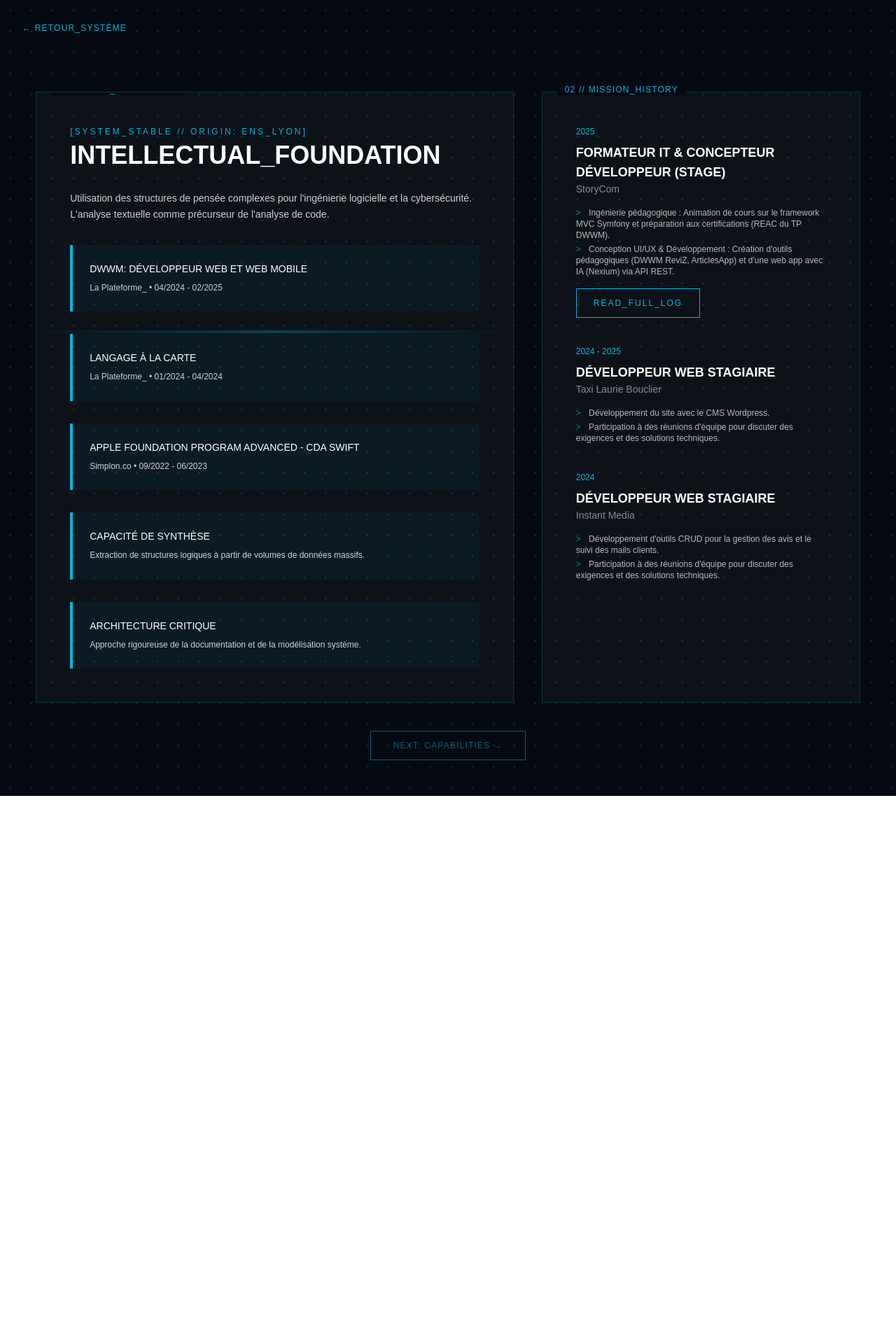
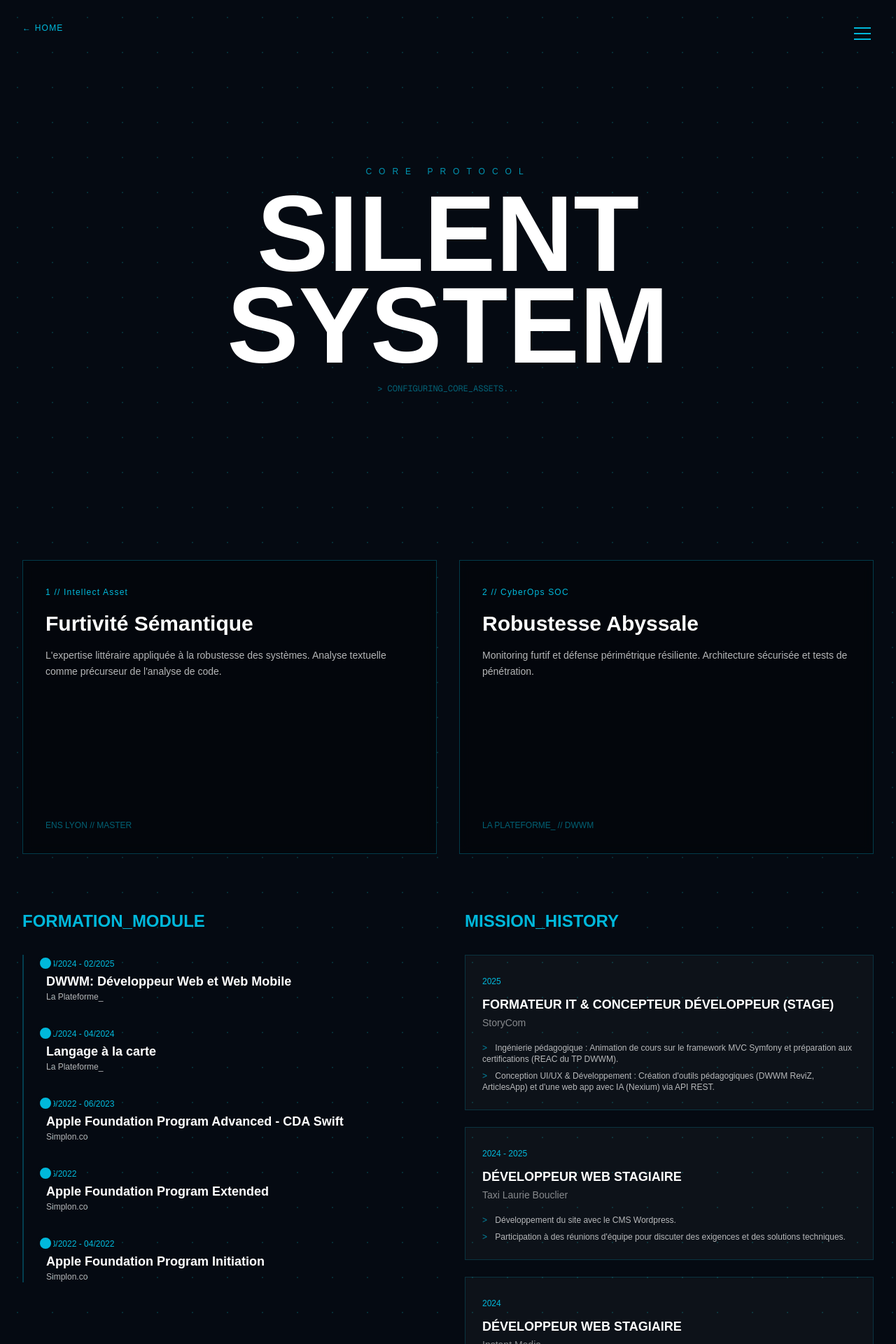
Before and after one commit to kydoCode/portfolio-front-2026, a Next.js app: page /core in a window 1280 px wide. Shown: the top 1920 px of the page at 70% size. Before the commit the page ends 1137 px from the top, so only its background shows below. Built offline with nearby package versions, Linux system fonts and the light colour scheme.

Commit message:
US-043: Refonte UI complète - Landing (torche hover) + Core (Hero+3D Cards+Timeline) + Capabilities (Progress+Badges+Modale) + Peripheral (Terminal+Abyss+Sonar)

```diff
--- a/src/app/capabilities/page.tsx
+++ b/src/app/capabilities/page.tsx
@@ -1,110 +1,161 @@
 'use client';
 
 import { useRouter } from 'next/navigation';
+import { useState } from 'react';
 import projectsData from '@/data/projects.json';
 
 export default function SystemCapabilities() {
   const router = useRouter();
+  const [selectedProject, setSelectedProject] = useState<any>(null);
 
   const techStack = [
-    { category: 'Frontend', skills: ['React', 'Next.js 16', 'TypeScript', 'Tailwind CSS', 'Vue.js'] },
-    { category: 'Backend', skills: ['Node.js', 'PostgreSQL', 'Prisma', 'API REST', 'Django'] },
-    { category: 'DevOps', skills: ['Git', 'Docker', 'Vercel', 'CI/CD', 'GitHub Actions'] },
-    { category: 'Mobile', skills: ['Swift', 'SwiftUI', 'iOS Development'] },
-    { category: 'Tools', skills: ['VS Code', 'Figma', 'Postman', 'Notion'] },
-    { category: 'Cyber', skills: ['OWASP', 'Sécurité Web', 'Audit', 'RGPD'] }
+    { name: 'React/TypeScript', level: 85 },
+    { name: 'Next.js', level: 80 },
+    { name: 'Node.js', level: 75 },
+    { name: 'PostgreSQL', level: 70 },
+    { name: 'Docker', level: 65 },
+    { name: 'Swift/iOS', level: 60 }
+  ];
+
+  const certifications = [
+    { name: 'DWWM', status: 'CRITICAL', year: 2025 },
+    { name: 'Apple Foundation', status: 'NORMAL', year: 2023 }
   ];
 
   return (
-    <div className="min-h-screen bg-[#050a12] text-white p-8 cursor-none" style={{ backgroundImage: 'radial-gradient(rgba(0, 245, 255, 0.2) 1px, transparent 1px)', backgroundSize: '30px 30px' }}>
+    <div className="min-h-screen bg-[#050a12] text-white overflow-x-hidden" style={{ backgroundImage: 'radial-gradient(rgba(0, 245, 255, 0.15) 1px, transparent 1px)', backgroundSize: '50px 50px' }}>
 
       <button
         onClick={() => router.push('/core')}
         className="fixed top-8 left-8 text-cyan-500 text-xs tracking-widest hover:text-white transition-colors z-50"
       >
-        ← CORE_PROCESSOR
+        ← CORE
       </button>
 
-      <div className="max-w-7xl mx-auto pt-20">
+      <section className="max-w-[1400px] mx-auto px-8 py-20">
 
-        <section className="border border-cyan-500/20 bg-white/[0.03] p-12 relative mb-10">
-          <span className="absolute -top-3 left-5 bg-[#050a12] px-3 text-xs text-cyan-500 tracking-widest">
-            03 // SYSTEM_CAPABILITIES
-          </span>
-
-          <h2 className="text-4xl font-bold uppercase mb-8">Technical_Arsenal</h2>
-
-          <div className="grid grid-cols-1 md:grid-cols-2 lg:grid-cols-3 gap-6">
-            {techStack.map((tech, i) => (
-              <div key={i} className="bg-cyan-500/5 border-l-4 border-cyan-500 p-6 hover:bg-cyan-500/10 transition-all">
-                <h3 className="text-sm uppercase mb-3 text-cyan-500">{tech.category}</h3>
-                <div className="flex flex-wrap gap-2">
-                  {tech.skills.map((skill, j) => (
-                    <span key={j} className="text-xs opacity-70 bg-cyan-500/10 px-2 py-1 rounded">
-                      {skill}
-                    </span>
-                  ))}
+        {/* PROGRESS BARS SKILLS */}
+        <div className="mb-20">
+          <h2 className="text-2xl font-bold uppercase mb-8 text-cyan-500">Technical_Stack</h2>
+          <div className="space-y-6">
+            {techStack.map((skill, i) => (
+              <div key={i}>
+                <div className="flex justify-between mb-2">
+                  <span className="text-sm">{skill.name}</span>
+                  <span className="text-sm text-cyan-500">{skill.level}%</span>
+                </div>
+                <div className="h-2 bg-cyan-500/10 rounded-full overflow-hidden">
+                  <div
+                    className="h-full bg-cyan-500 shadow-[0_0_10px_#00F5FF] transition-all duration-1000"
+                    style={{ width: `${skill.level}%` }}
+                  />
                 </div>
               </div>
             ))}
           </div>
-        </section>
+        </div>
 
-        <section className="border border-cyan-500/20 bg-white/[0.03] p-12 relative">
-          <span className="absolute -top-3 left-5 bg-[#050a12] px-3 text-xs text-cyan-500 tracking-widest">
-            04 // PROJECT_ARCHIVE
+        {/* BADGES CERTIFICATIONS */}
+        <div className="mb-20">
+          <h2 className="text-2xl font-bold uppercase mb-8 text-cyan-500">Certifications</h2>
+          <div className="flex gap-4">
+            {certifications.map((cert, i) => (
+              <div key={i} className="flex items-center gap-3">
+                <span className={`px-4 py-2 border text-xs rounded ${
+                  cert.status === 'CRITICAL'
+                    ? 'bg-red-500/20 border-red-500 text-red-500'
+                    : 'bg-cyan-500/20 border-cyan-500 text-cyan-500'
+                }`}>
+                  {cert.status}
                 </span>
+                <div>
+                  <div className="text-sm font-bold">{cert.name}</div>
+                  <div className="text-xs opacity-50">{cert.year}</div>
+                </div>
+              </div>
+            ))}
+          </div>
+        </div>
 
-          <h2 className="text-4xl font-bold uppercase mb-8">Mission_Logs</h2>
-
+        {/* GRILLE PROJETS AVEC SPOTLIGHT */}
+        <div>
+          <h2 className="text-2xl font-bold uppercase mb-8 text-cyan-500">Project_Archive</h2>
           <div className="grid grid-cols-1 md:grid-cols-2 gap-6">
             {projectsData.projets.map((project, i) => (
-              <div key={i} className="border border-cyan-500/20 p-6 hover:border-cyan-500/50 transition-all group">
-                <div className="flex justify-between items-start mb-4">
-                  <h3 className="text-lg uppercase font-bold group-hover:text-cyan-500 transition-colors">
-                    {project.nom}
-                  </h3>
-                  <span className="text-xs text-cyan-500/50">{project.year}</span>
-                </div>
+              <div
+                key={i}
+                className="relative border border-cyan-500/20 p-6 bg-white/[0.03] hover:border-cyan-500/50 transition-all cursor-pointer group"
+                onClick={() => setSelectedProject(project)}
+              >
+                <div className="absolute inset-0 bg-[radial-gradient(circle_at_50%_50%,rgba(0,245,255,0.18)_0%,transparent_65%)] opacity-0 group-hover:opacity-100 transition-opacity pointer-events-none" />
+                <div className="relative z-10">
+                  <h3 className="text-xl font-bold uppercase mb-2">{project.nom}</h3>
                   <p className="text-xs opacity-70 mb-4">{project.context}</p>
-                <div className="flex flex-wrap gap-2 mb-4">
+                  <div className="flex flex-wrap gap-2">
                     {project.technologies.map((tech, j) => (
                       <span key={j} className="text-xs bg-cyan-500/10 text-cyan-500 px-2 py-1 rounded">
                         {tech}
                       </span>
                     ))}
                   </div>
-                <span className="text-xs opacity-50">{project.role}</span>
+                </div>
               </div>
             ))}
           </div>
-
-          <button
-            onClick={() => router.push('/projects')}
-            className="mt-8 border border-cyan-500 text-cyan-500 px-6 py-2 text-xs tracking-widest hover:bg-cyan-500 hover:text-[#050a12] transition-all"
-          >
-            VIEW_ALL_PROJECTS
-          </button>
-        </section>
-
         </div>
 
-      <div className="max-w-7xl mx-auto mt-10">
-        <div className="flex justify-center gap-4">
-          <button
-            onClick={() => router.push('/core')}
-            className="border border-cyan-500/50 text-cyan-500/50 px-8 py-3 text-xs tracking-widest hover:border-cyan-500 hover:text-cyan-500 transition-all"
-          >
-            ← CORE
-          </button>
+        {/* NAVIGATION */}
+        <div className="mt-20 flex justify-center">
           <button
             onClick={() => router.push('/peripheral')}
-            className="border border-cyan-500/50 text-cyan-500/50 px-8 py-3 text-xs tracking-widest hover:border-cyan-500 hover:text-cyan-500 transition-all"
+            className="border border-cyan-500 text-cyan-500 px-12 py-4 text-xs tracking-widest hover:bg-cyan-500 hover:text-[#050a12] transition-all"
           >
             NEXT: PERIPHERAL →
           </button>
         </div>
+      </section>
+
+      {/* MODALE DATA TRANSFER */}
+      {selectedProject && (
+        <div
+          className="fixed inset-0 bg-black/80 z-50 flex items-center justify-center p-8"
+          onClick={() => setSelectedProject(null)}
+        >
+          <div
+            className="border border-cyan-500 bg-[#050a12] p-8 max-w-2xl w-full relative"
+            onClick={(e) => e.stopPropagation()}
+          >
+            <div className="absolute top-0 left-0 w-full h-1 bg-gradient-to-r from-transparent via-cyan-500 to-transparent animate-[scan_2s_linear_infinite]" />
+            <h3 className="text-2xl font-bold uppercase mb-6">DATA_TRANSFER // {selectedProject.nom}</h3>
+            <div className="space-y-4 text-sm">
+              <div><span className="text-cyan-500">CONTEXT:</span> {selectedProject.context}</div>
+              <div><span className="text-cyan-500">ROLE:</span> {selectedProject.role}</div>
+              <div><span className="text-cyan-500">YEAR:</span> {selectedProject.year}</div>
+              <div>
+                <span className="text-cyan-500">TOOLS:</span>
+                <div className="flex flex-wrap gap-2 mt-2">
+                  {selectedProject.technologies.map((tech: string, i: number) => (
+                    <span key={i} className="text-xs bg-cyan-500/20 px-2 py-1 rounded">{tech}</span>
+                  ))}
                 </div>
+              </div>
+            </div>
+            <button
+              onClick={() => setSelectedProject(null)}
+              className="mt-6 border border-cyan-500 text-cyan-500 px-6 py-2 text-xs tracking-widest hover:bg-cyan-500 hover:text-[#050a12] transition-all"
+            >
+              CLOSE
+            </button>
+          </div>
+        </div>
+      )}
+
+      <style jsx>{`
+        @keyframes scan {
+          0% { transform: translateX(-100%); }
+          100% { transform: translateX(100%); }
+        }
+      `}</style>
     </div>
   );
 }
--- a/src/app/core/page.tsx
+++ b/src/app/core/page.tsx
@@ -1,118 +1,144 @@
 'use client';
 
 import { useRouter } from 'next/navigation';
+import { useState } from 'react';
 import educationData from '@/data/education_full.json';
 import experienceData from '@/data/experience.json';
 
 export default function SystemCore() {
   const router = useRouter();
-  const topEducation = educationData.education.slice(0, 3);
-  const topExperience = experienceData.experience.slice(0, 3);
+  const [menuOpen, setMenuOpen] = useState(false);
 
   return (
-    <div className="min-h-screen bg-[#050a12] text-white p-[4vw] cursor-crosshair overflow-x-hidden" style={{ backgroundImage: 'radial-gradient(rgba(0, 245, 255, 0.2) 1px, transparent 1px)', backgroundSize: '30px 30px' }}>
+    <div className="min-h-screen bg-[#050a12] text-white overflow-x-hidden" style={{ backgroundImage: 'radial-gradient(rgba(0, 245, 255, 0.15) 1px, transparent 1px)', backgroundSize: '50px 50px' }}>
+
+      {/* NAV BURGER */}
+      <button
+        onClick={() => setMenuOpen(!menuOpen)}
+        className="fixed top-8 right-8 z-[100] flex flex-col gap-1.5 w-8 h-8 justify-center items-center group"
+      >
+        <span className={`w-6 h-0.5 bg-cyan-500 transition-all ${menuOpen ? 'rotate-45 translate-y-2' : ''}`} />
+        <span className={`w-6 h-0.5 bg-cyan-500 transition-all ${menuOpen ? 'opacity-0' : ''}`} />
+        <span className={`w-6 h-0.5 bg-cyan-500 transition-all ${menuOpen ? '-rotate-45 -translate-y-2' : ''}`} />
+      </button>
+
+      {/* MENU OVERLAY */}
+      {menuOpen && (
+        <div className="fixed inset-0 bg-black/95 z-[99] flex flex-col justify-center items-center gap-8">
+          <button onClick={() => { router.push('/'); setMenuOpen(false); }} className="text-2xl text-cyan-500 hover:text-white transition-colors tracking-widest">HOME</button>
+          <button onClick={() => setMenuOpen(false)} className="text-2xl text-white tracking-widest">CORE</button>
+          <button onClick={() => { router.push('/capabilities'); setMenuOpen(false); }} className="text-2xl text-cyan-500 hover:text-white transition-colors tracking-widest">CAPABILITIES</button>
+          <button onClick={() => { router.push('/peripheral'); setMenuOpen(false); }} className="text-2xl text-cyan-500 hover:text-white transition-colors tracking-widest">PERIPHERAL</button>
+        </div>
+      )}
 
       <button
         onClick={() => router.push('/')}
         className="fixed top-8 left-8 text-cyan-500 text-xs tracking-widest hover:text-white transition-colors z-50"
       >
-        ← RETOUR_SYSTÈME
+        ← HOME
       </button>
 
-      <div className="grid grid-cols-1 lg:grid-cols-[1.2fr_0.8fr] gap-10 max-w-[1400px] mx-auto pt-20">
+      {/* HERO SECTION */}
+      <section className="h-screen flex flex-col justify-center items-center relative">
+        <span className="text-xs tracking-[10px] text-cyan-500 uppercase mb-4 opacity-80">Core Protocol</span>
+        <h1 className="text-[12vw] leading-[0.85] uppercase text-center font-bold">
+          SILENT<br/>SYSTEM
+        </h1>
+        <div className="mt-4 text-xs text-cyan-500/50 font-mono">&gt; CONFIGURING_CORE_ASSETS...</div>
+      </section>
 
-        {/* CORE PROCESSOR */}
-        <div className="border border-cyan-500/20 p-12 bg-white/[0.03] relative overflow-hidden">
-          <div className="absolute top-0 left-0 w-full h-1 bg-gradient-to-r from-transparent via-cyan-500 to-transparent opacity-30 animate-[scan_4s_linear_infinite]" />
-          <span className="absolute -top-3 left-5 bg-[#050a12] px-3 text-xs text-cyan-500 tracking-widest">
-            01 // CORE_PROCESSOR
-          </span>
+      {/* BENTO GRID - CARDS AMÉLIORÉES */}
+      <section className="max-w-[1400px] mx-auto px-8 pb-20">
+        <div className="grid grid-cols-1 md:grid-cols-2 gap-8 mb-20">
 
-          <div className="mb-8">
-            <span className="text-cyan-500 text-xs tracking-[3px] block mb-2">[SYSTEM_STABLE // ORIGIN: ENS_LYON]</span>
-            <h2 className="text-4xl font-bold uppercase leading-none">Intellectual_Foundation</h2>
+          {/* CARD 1 */}
+          <div className="relative h-[420px] group">
+            <div className="absolute inset-0 bg-gradient-to-br from-cyan-500/20 to-transparent opacity-0 group-hover:opacity-100 transition-opacity duration-500" />
+            <div className="relative h-full border border-cyan-500/30 group-hover:border-cyan-500 p-8 bg-black/30 backdrop-blur-sm transition-all duration-300 group-hover:shadow-[0_0_30px_rgba(0,245,255,0.3)]">
+              <span className="text-xs text-cyan-500 tracking-widest">1 // Intellect Asset</span>
+              <h3 className="text-3xl font-bold mt-4 mb-4 group-hover:text-cyan-400 transition-colors">Furtivité Sémantique</h3>
+              <p className="text-sm opacity-70 leading-relaxed">
+                L'expertise littéraire appliquée à la robustesse des systèmes.
+                Analyse textuelle comme précurseur de l'analyse de code.
+              </p>
+              <div className="absolute bottom-8 left-8 text-xs text-cyan-500/50 group-hover:text-cyan-500 transition-colors">ENS LYON // MASTER</div>
+            </div>
           </div>
 
-          <p className="text-sm opacity-80 mb-8 leading-relaxed">
-            Utilisation des structures de pensée complexes pour l'ingénierie logicielle et la cybersécurité.
-            L'analyse textuelle comme précurseur de l'analyse de code.
+          {/* CARD 2 */}
+          <div className="relative h-[420px] group">
+            <div className="absolute inset-0 bg-gradient-to-br from-cyan-500/20 to-transparent opacity-0 group-hover:opacity-100 transition-opacity duration-500" />
+            <div className="relative h-full border border-cyan-500/30 group-hover:border-cyan-500 p-8 bg-black/30 backdrop-blur-sm transition-all duration-300 group-hover:shadow-[0_0_30px_rgba(0,245,255,0.3)]">
+              <span className="text-xs text-cyan-500 tracking-widest">2 // CyberOps SOC</span>
+              <h3 className="text-3xl font-bold mt-4 mb-4 group-hover:text-cyan-400 transition-colors">Robustesse Abyssale</h3>
+              <p className="text-sm opacity-70 leading-relaxed">
+                Monitoring furtif et défense périmétrique résiliente.
+                Architecture sécurisée et tests de pénétration.
               </p>
+              <div className="absolute bottom-8 left-8 text-xs text-cyan-500/50 group-hover:text-cyan-500 transition-colors">LA PLATEFORME_ // DWWM</div>
+            </div>
+          </div>
+        </div>
 
-          <div className="space-y-8">
-            {topEducation.map((edu, i) => (
-              <div key={i} className="bg-cyan-500/5 border-l-4 border-cyan-500 p-6">
-                <h3 className="text-sm uppercase mb-2">{edu.intitule}</h3>
-                <p className="text-xs opacity-80 leading-relaxed">
-                  {edu.etablissement} • {edu.annees.join(' - ')}
-                </p>
+        {/* GRID FORMATION + EXPERIENCE CÔTE À CÔTE */}
+        <div className="grid grid-cols-1 lg:grid-cols-2 gap-12 mb-20">
+
+          {/* TIMELINE FORMATION */}
+          <div>
+            <h2 className="text-2xl font-bold uppercase mb-8 text-cyan-500">Formation_Module</h2>
+            <div className="relative pl-8 border-l-2 border-cyan-500/30">
+              {educationData.education.slice(0, 5).map((edu, i) => (
+                <div key={i} className="relative mb-8 group">
+                  <div className="absolute -left-[13px] w-6 h-6 bg-cyan-500 rounded-full border-4 border-[#050a12] group-hover:scale-125 transition-transform" />
+                  <span className="text-xs text-cyan-500">{edu.annees.join(' - ')}</span>
+                  <h3 className="text-lg font-bold group-hover:text-cyan-400 transition-colors">{edu.intitule}</h3>
+                  <p className="text-xs opacity-70">{edu.etablissement}</p>
                 </div>
               ))}
             </div>
-
-          <div className="bg-cyan-500/5 border-l-4 border-cyan-500 p-6 mt-8">
-            <h3 className="text-sm uppercase mb-2">Capacité de Synthèse</h3>
-            <p className="text-xs opacity-80 leading-relaxed">
-              Extraction de structures logiques à partir de volumes de données massifs.
-            </p>
           </div>
 
-          <div className="bg-cyan-500/5 border-l-4 border-cyan-500 p-6 mt-8">
-            <h3 className="text-sm uppercase mb-2">Architecture Critique</h3>
-            <p className="text-xs opacity-80 leading-relaxed">
-              Approche rigoureuse de la documentation et de la modélisation système.
-            </p>
-          </div>
-        </div>
-
-        {/* MISSION HISTORY */}
-        <div className="border border-cyan-500/20 p-12 bg-white/[0.03] relative">
-          <span className="absolute -top-3 left-5 bg-[#050a12] px-3 text-xs text-cyan-500 tracking-widest">
-            02 // MISSION_HISTORY
-          </span>
-
-          <div className="space-y-10">
-            {topExperience.map((exp, i) => (
-              <div key={i} className="relative">
-                <span className="text-xs text-cyan-500 block mb-2">{exp.annees.join(' - ')}</span>
-                <h3 className="text-lg uppercase font-bold">{exp.poste}</h3>
-                <span className="text-sm opacity-50 block mb-4">{exp.entreprise}</span>
-                <ul className="space-y-1">
+          {/* EXPERIENCE */}
+          <div>
+            <h2 className="text-2xl font-bold uppercase mb-8 text-cyan-500">Mission_History</h2>
+            <div className="space-y-6">
+              {experienceData.experience.slice(0, 3).map((exp, i) => (
+                <div key={i} className="border border-cyan-500/20 p-6 bg-white/[0.03] hover:border-cyan-500/50 hover:bg-white/[0.05] transition-all">
+                  <span className="text-xs text-cyan-500">{exp.annees.join(' - ')}</span>
+                  <h3 className="text-lg font-bold uppercase mt-2">{exp.poste}</h3>
+                  <span className="text-sm opacity-50">{exp.entreprise}</span>
+                  <ul className="mt-4 space-y-2">
                     {exp.details.slice(0, 2).map((detail, j) => (
                       <li key={j} className="text-xs opacity-70 before:content-['>_'] before:text-cyan-500 before:mr-2">
                         {detail.replace(/<[^>]*>/g, '')}
                       </li>
                     ))}
                   </ul>
-                {i === 0 && (
-                  <button
-                    onClick={() => router.push('#')}
-                    className="mt-4 bg-transparent border border-cyan-500 text-cyan-500 px-6 py-3 text-xs tracking-[2px] hover:bg-cyan-500 hover:text-[#050a12] transition-all"
-                  >
-                    READ_FULL_LOG
-                  </button>
-                )}
                 </div>
               ))}
             </div>
           </div>
-
         </div>
 
-      <div className="max-w-[1400px] mx-auto mt-10 flex justify-center">
+        {/* SYSTEM LOG */}
+        <div className="bg-black/50 border border-cyan-500/30 p-6 font-mono text-xs mb-20">
+          <div className="text-cyan-500">&gt; CONFIGURING_CORE_ASSETS...</div>
+          <div className="text-green-500">&gt; EDUCATION_MODULE: LOADED</div>
+          <div className="text-green-500">&gt; EXPERIENCE_MODULE: LOADED</div>
+          <div className="text-cyan-500 animate-pulse">&gt; SYSTEM_READY_</div>
+        </div>
+
+        {/* NAVIGATION */}
+        <div className="mt-20 flex justify-center">
           <button
             onClick={() => router.push('/capabilities')}
-          className="border border-cyan-500/50 text-cyan-500/50 px-8 py-3 text-xs tracking-widest hover:border-cyan-500 hover:text-cyan-500 transition-all"
+            className="border border-cyan-500 text-cyan-500 px-12 py-4 text-xs tracking-widest hover:bg-cyan-500 hover:text-[#050a12] transition-all"
           >
             NEXT: CAPABILITIES →
           </button>
         </div>
-
-      <style jsx>{`
-        @keyframes scan {
-          0% { top: -5%; }
-          100% { top: 105%; }
-        }
-      `}</style>
+      </section>
     </div>
   );
 }
```
Also changed, not shown: src/app/page.tsx (+13 -10 lines), src/app/peripheral/page.tsx (+77 -75 lines). Lines whose indentation alone changed are shown as unchanged.
